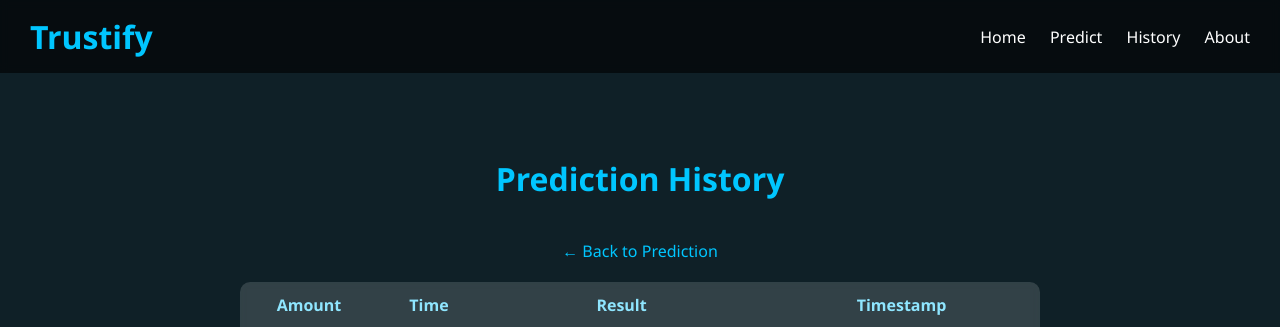
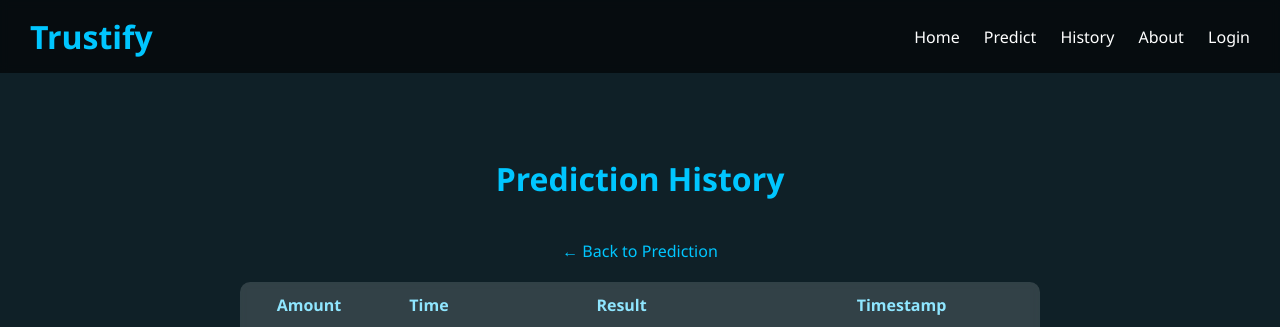
Before and after one commit to ayanshaikh29/trustify-Fraud-detection-system, a Flask app: page /history in a window 1280 px wide. Shown: the top 327 px of the page. Run offline with Flask 3, Linux system fonts and the light colour scheme; data comes from the database, SQL or seed files in the repository.

Commit message:
Update history.html

```diff
--- a/templates/history.html
+++ b/templates/history.html
@@ -1,27 +1,3 @@
-<!-- <!DOCTYPE html>
-<html>
-<head>
-    <title>Prediction History</title>
-</head>
-<body>
-    <h2>Prediction History</h2>
-    <p><a href="/">← Back to Prediction</a></p>
-    <table border="1" cellpadding="10">
-        <tr>
-            <th>Amount</th>
-            <th>Time</th>
-            <th>Result</th>
-        </tr>
-        {% for row in history %}
-        <tr>
-            <td>{{ row[0] }}</td>
-            <td>{{ row[1] }}</td>
-            <td>{{ row[2] }}</td>
-        </tr>
-        {% endfor %}
-    </table>
-</body>
-</html> -->
 
 <!DOCTYPE html>
 <html lang="en">
@@ -127,6 +103,7 @@
         <a href="/predict">Predict</a>
         <a href="/history">History</a>
         <a href="/about">About</a>
+        <a href="/login">Login</a>
 
     </div>
 </div>
@@ -158,4 +135,5 @@
 </div>
 
 </body>
+
 </html>
```
